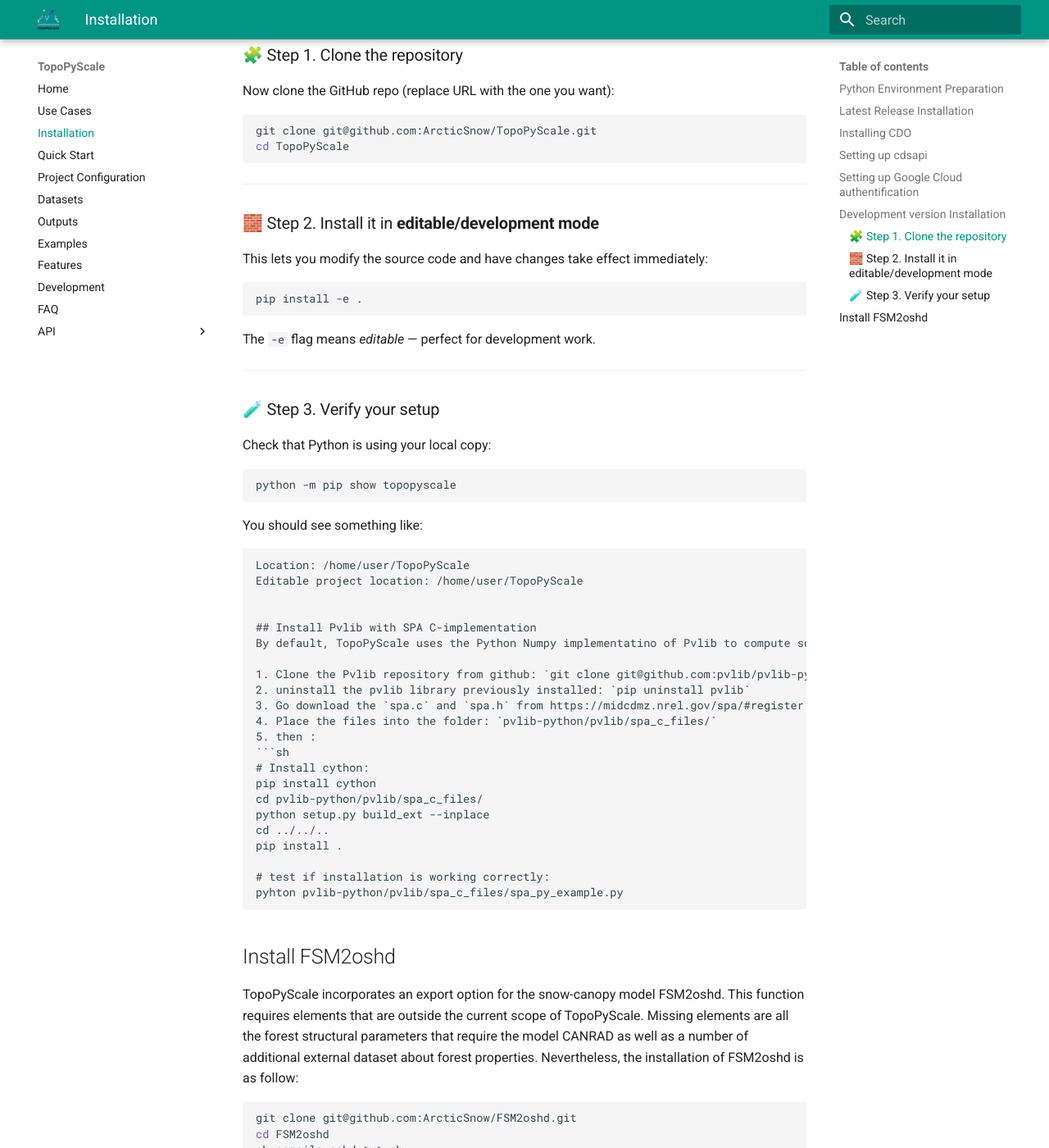
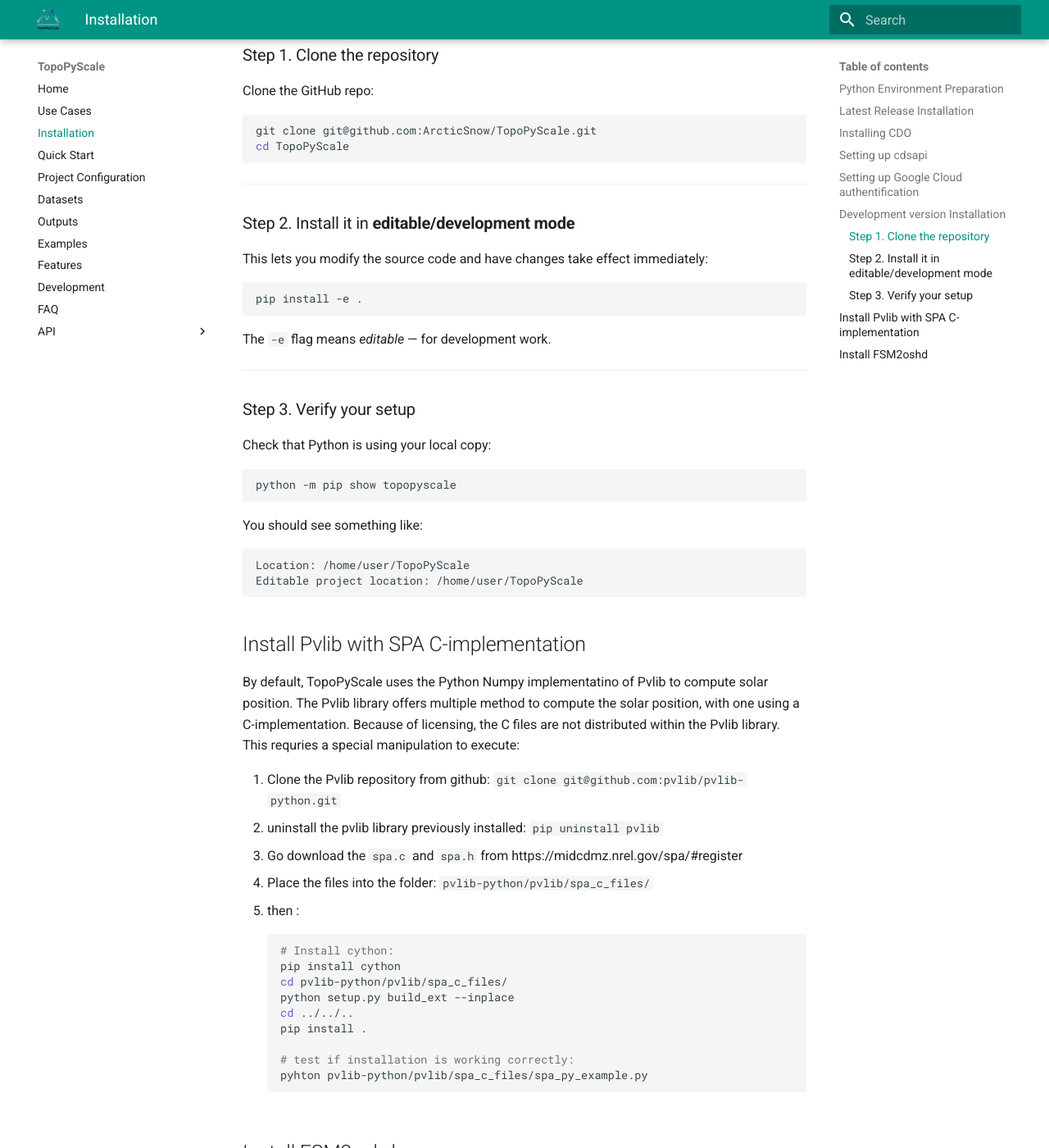
Before and after one commit to ArcticSnow/TopoPyScale, an MkDocs documentation site: the page built from doc/docs/01_install.md, in a window 1280 px wide and 1400 px high, scrolled down 1504 px. Shown: the whole window at 82% size. Built offline with MkDocs 1.6.1 and Material for MkDocs 9.7.7, drawn with Linux system fonts in a browser that asks for light colours.

Commit message:
Update 01_install.md

````diff
--- a/doc/docs/01_install.md
+++ b/doc/docs/01_install.md
@@ -52,9 +52,9 @@
 
 Go to [Development page](./08_Development.md)
 
-### 🧩 Step 1. Clone the repository
+### Step 1. Clone the repository
 
-Now clone the GitHub repo (replace URL with the one you want):
+Clone the GitHub repo:
 
 ```bash
 git clone git@github.com:ArcticSnow/TopoPyScale.git
@@ -63,7 +63,7 @@
 
 ---
 
-### 🧱 Step 2. Install it in **editable/development mode**
+### Step 2. Install it in **editable/development mode**
 
 This lets you modify the source code and have changes take effect immediately:
 
@@ -71,11 +71,11 @@
 pip install -e .
 ```
 
-The `-e` flag means *editable* — perfect for development work.
+The `-e` flag means *editable* —  for development work.
 
 ---
 
-### 🧪 Step 3. Verify your setup
+### Step 3. Verify your setup
 
 Check that Python is using your local copy:
 
@@ -85,10 +85,10 @@
 
 You should see something like:
 
-```
+```bash
 Location: /home/user/TopoPyScale
 Editable project location: /home/user/TopoPyScale
-
+```
 
 ## Install Pvlib with SPA C-implementation
 By default, TopoPyScale uses the Python Numpy implementatino of Pvlib to compute solar position. The Pvlib library offers multiple method to compute the solar position, with one using a C-implementation. Because of licensing, the C files are not distributed within the Pvlib library. This requries a special manipulation to execute:
````
